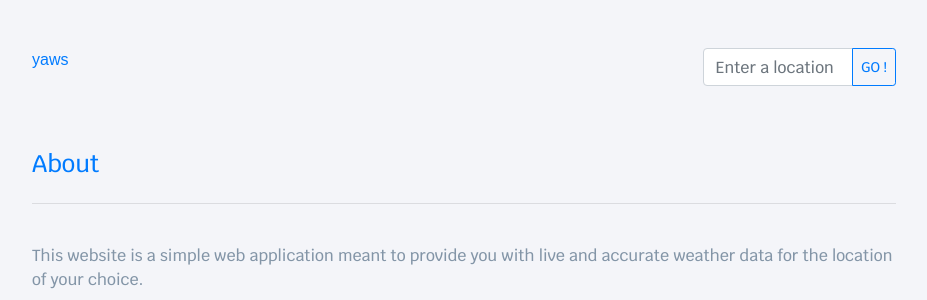
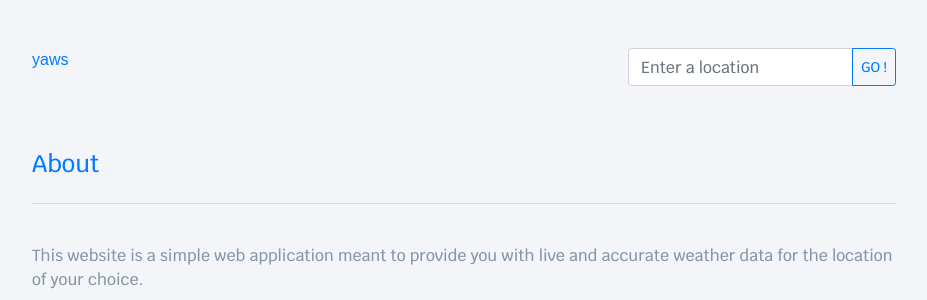
Before and after one commit to John35961/yaws, a Flask app: page /about in a window 1280 px wide. Shown: the top 300 px of the page, without its empty margins (176-1103 px from the left). Run offline with Flask 2, Linux system fonts and the light colour scheme; some libraries are stand-ins or nearby versions; some web fonts are replaced.

Commit message:
Re-dimensionned HEADER Boostrap grid from md-9 md-3 to md-8 md4

```diff
--- a/templates/about.html
+++ b/templates/about.html
@@ -5,10 +5,10 @@
 {% block content %}
     <!-- HEADER -->
     <div class="row mb-5">
-        <div class="col-md-9 mb-3">
+        <div class="col-md-8 mb-3">
             <a class="links text-lowercase home-title" href="{{ url_for('home') }}">yaws</a>
         </div>
-        <div class="col-md-3">
+        <div class="col-md-4">
             <form action="{{ url_for('home') }}" method="POST">
                 <div class="input-group mb-3">
                     {{ city_form.location(class_="form-control form-control", placeholder="Enter a location") }}
--- a/templates/weather_report.html
+++ b/templates/weather_report.html
@@ -5,10 +5,10 @@
 {% block content %}
     <!-- HEADER -->
     <div class="row">
-        <div class="col-md-9 pb-3">
+        <div class="col-md-8 pb-3">
             <a class="links text-lowercase home-title" href="{{ url_for('home') }}">yaws</a>
         </div>
-        <div class="col-md-3">
+        <div class="col-md-4">
             <form action="{{ url_for('home') }}" method="POST">
                 <div class="input-group mb-3">
                     {{ city_form.location(class_="form-control form-control", placeholder="Enter a location") }}
```
